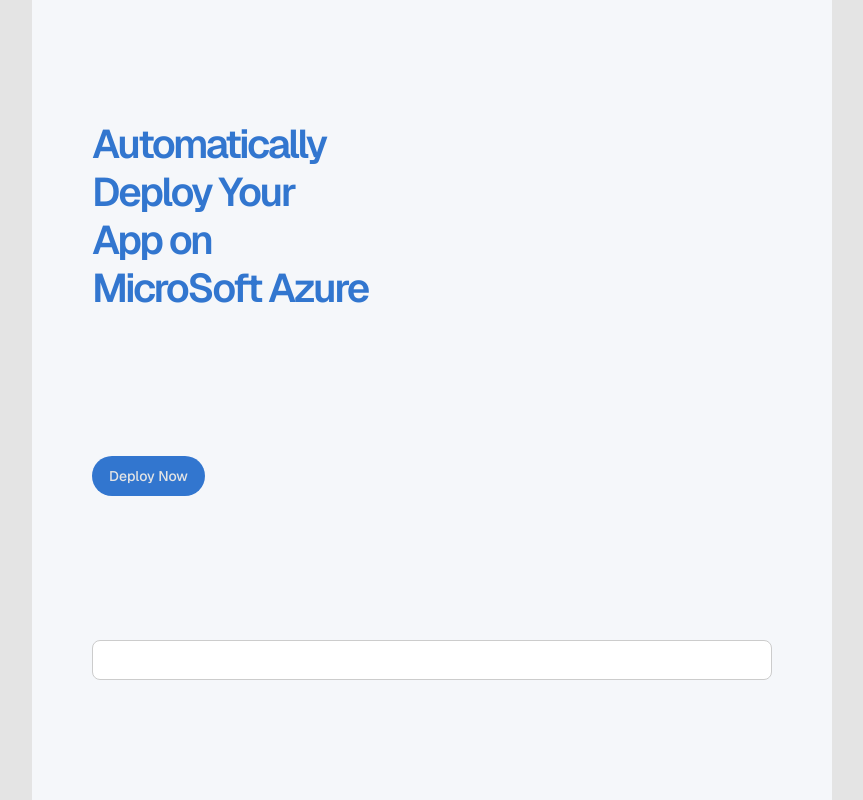
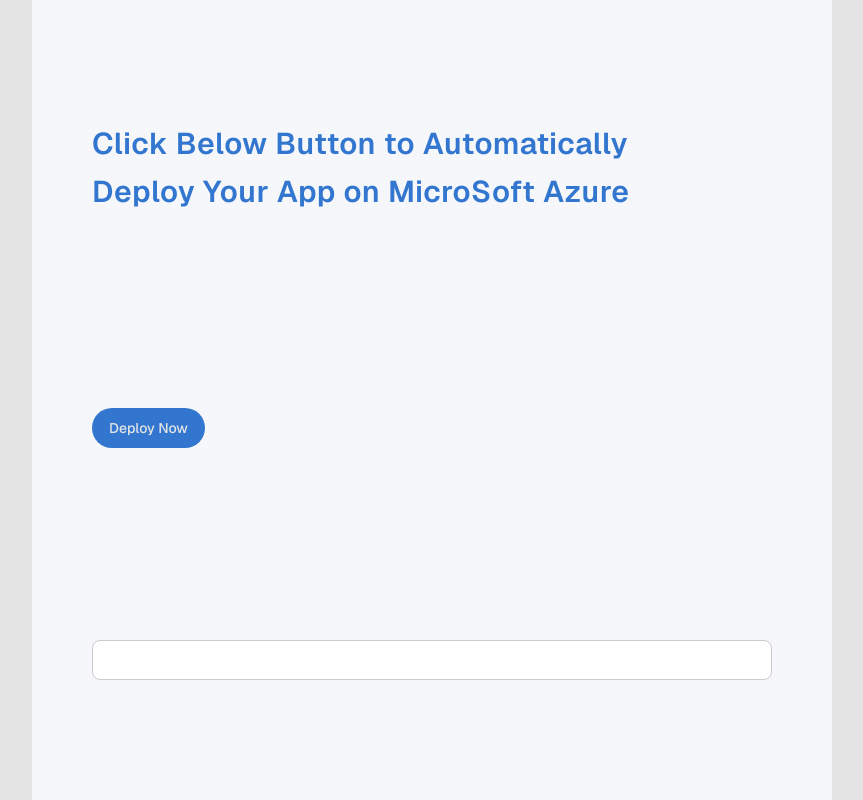
Before and after one commit to Krishna-LogicValley/web-app-deploy, a Next.js app: page / in a window 1280 px wide. Shown: the whole page, without its empty margins (208-1071 px from the left). Built offline with nearby package versions, Linux system fonts and the light colour scheme.

Commit message:
Change page styles

```diff
--- a/src/app/page.module.css
+++ b/src/app/page.module.css
@@ -38,11 +38,10 @@
 }
 
 .intro h1 {
-  max-width: 320px;
-  font-size: 40px;
+  font-size: 30px;
   font-weight: 600;
   line-height: 48px;
-  letter-spacing: -2.4px;
+  letter-spacing: 0.5px;
   text-wrap: balance;
   color: var(--text-primary);
 }
--- a/src/app/page.tsx
+++ b/src/app/page.tsx
@@ -24,7 +24,10 @@
     <div className={styles.page}>
       <main className={styles.main}>
         <div className={styles.intro}>
-          <h1>Automatically Deploy Your App on MicroSoft Azure</h1>
+          <h1>
+            Click Below Button to Automatically Deploy Your App on MicroSoft
+            Azure
+          </h1>
         </div>
         <div className={styles.ctas}>
           <a className={styles.primary} onClick={deploy}>
```
